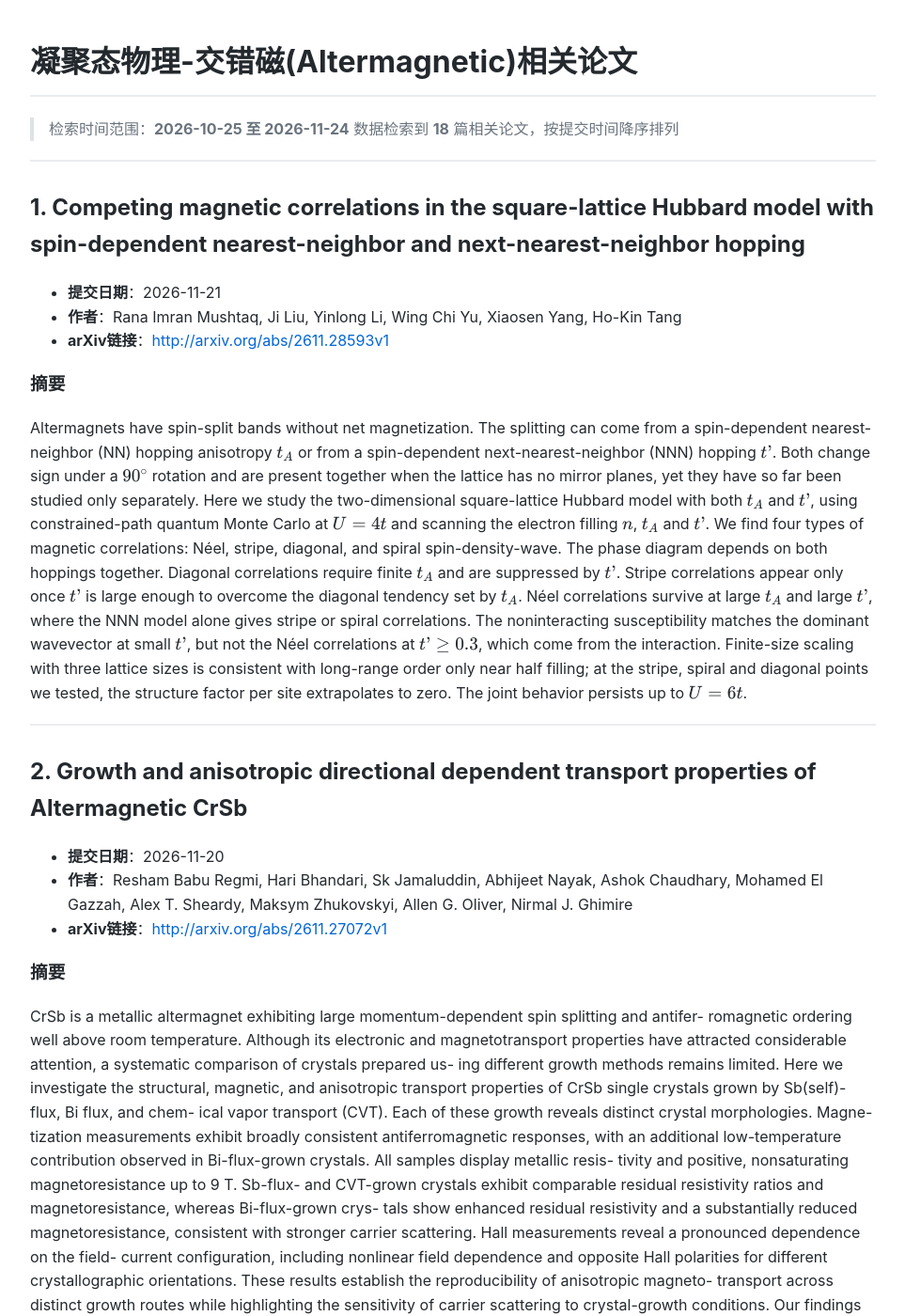
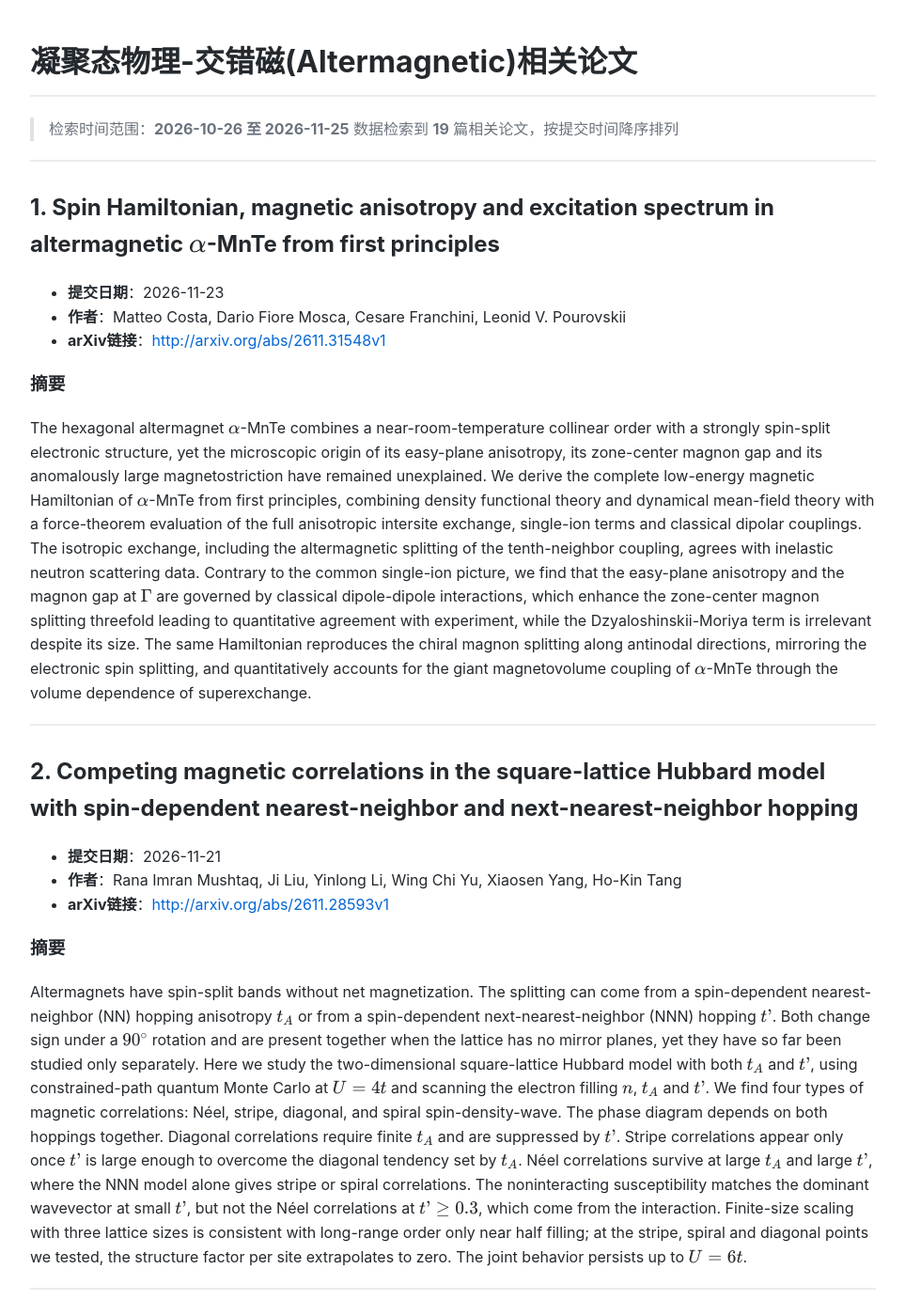
Before and after one commit to yangke25491/daily-arxiv-altermagnetic, a Jekyll site: the page built from index.md, in a window 1280 px wide and 1400 px high. Shown: the whole window at 94% size, without its empty margins (158-1121 px from the left). Built offline with Jekyll 4.4.1, drawn with Linux system fonts in a browser that asks for light colours; some of the changed text lies outside the part shown.

Commit message:
Automated update: arXiv papers

```diff
--- a/index.md
+++ b/index.md
@@ -5,12 +5,23 @@ title: 交错磁论文
 
 # 凝聚态物理-交错磁(Altermagnetic)相关论文
 
-> 检索时间范围：**2026-10-25 至 2026-11-24**
-> 数据检索到 **18** 篇相关论文，按提交时间降序排列
+> 检索时间范围：**2026-10-26 至 2026-11-25**
+> 数据检索到 **19** 篇相关论文，按提交时间降序排列
 
 ---
 
-## 1. Competing magnetic correlations in the square-lattice Hubbard model with spin-dependent nearest-neighbor and next-nearest-neighbor hopping
+## 1. Spin Hamiltonian, magnetic anisotropy and excitation spectrum in altermagnetic $α$-MnTe from first principles
+
+- **提交日期**：2026-11-23
+- **作者**：Matteo Costa, Dario Fiore Mosca, Cesare Franchini, Leonid V. Pourovskii
+- **arXiv链接**：[http://arxiv.org/abs/2611.31548v1](http://arxiv.org/abs/2611.31548v1)
+
+### 摘要
+The hexagonal altermagnet $α$-MnTe combines a near-room-temperature collinear order with a strongly spin-split electronic structure, yet the microscopic origin of its easy-plane anisotropy, its zone-center magnon gap and its anomalously large magnetostriction have remained unexplained. We derive the complete low-energy magnetic Hamiltonian of $α$-MnTe from first principles, combining density functional theory and dynamical mean-field theory with a force-theorem evaluation of the full anisotropic intersite exchange, single-ion terms and classical dipolar couplings. The isotropic exchange, including the altermagnetic splitting of the tenth-neighbor coupling, agrees with inelastic neutron scattering data. Contrary to the common single-ion picture, we find that the easy-plane anisotropy and the magnon gap at $Γ$ are governed by classical dipole-dipole interactions, which enhance the zone-center magnon splitting threefold leading to quantitative agreement with experiment, while the Dzyaloshinskii-Moriya term is irrelevant despite its size. The same Hamiltonian reproduces the chiral magnon splitting along antinodal directions, mirroring the electronic spin splitting, and quantitatively accounts for the giant magnetovolume coupling of $α$-MnTe through the volume dependence of superexchange.
+
+---
+
+## 2. Competing magnetic correlations in the square-lattice Hubbard model with spin-dependent nearest-neighbor and next-nearest-neighbor hopping
 
 - **提交日期**：2026-11-21
 - **作者**：Rana Imran Mushtaq, Ji Liu, Yinlong Li, Wing Chi Yu, Xiaosen Yang, Ho-Kin Tang
@@ -76,7 +87,7 @@ In altermagnets, the exchange symmetry of two mutually compensating magnetic sub
 
 ---
 
-## 7. Narrow-Band Magnetism Allowed by Quantum Geometry: Altermagnetism and Beyond
+## 8. Narrow-Band Magnetism Allowed by Quantum Geometry: Altermagnetism and Beyond
 
 - **提交日期**：2026-11-12
 - **作者**：Minxuan Wang, Pei-Han Lin, Yang Ge, Jiabin Yu
@@ -109,7 +120,7 @@ The Co$^{2+}$-based double perovskite Sr${}\_2$CoTeO${}\_6$ attracts attention d
 
 ---
 
-## 10. Higher-order topology induced by altermagnetism in quasicrystals
+## 11. Higher-order topology induced by altermagnetism in quasicrystals
 
 - **提交日期**：2026-11-11
 - **作者**：Xingmin Huo, Xingchuan Zhu, Xingyu Ma, Shiping Feng, Huaiming Guo
@@ -197,7 +208,7 @@ We generalize the previous group-theory based classification of collinear magnet
 
 ---
 
-## 18. Electronic Responses in Solid Oxygen with Coexisting Structural and Magnetic Orders
+## 19. Electronic Responses in Solid Oxygen with Coexisting Structural and Magnetic Orders
 
 - **提交日期**：2026-10-26
 - **作者**：Naomichi Sato, Makoto Naka, Joji Nasu
```
Also changed, not shown: other parts of index.md (+14 -14 lines).
